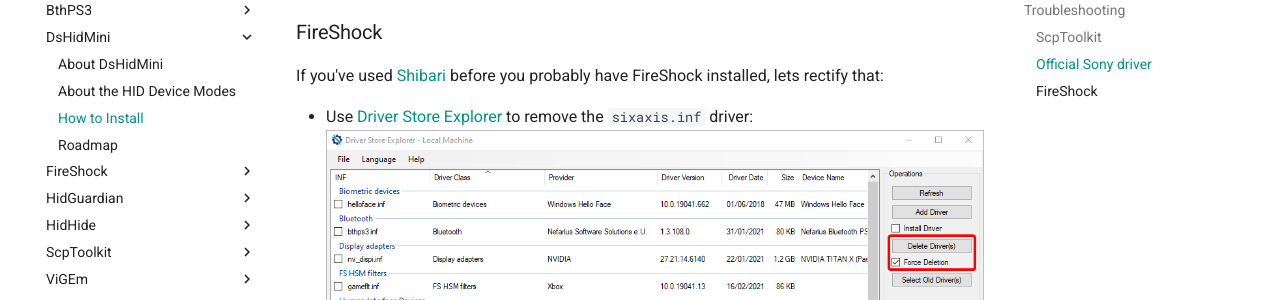
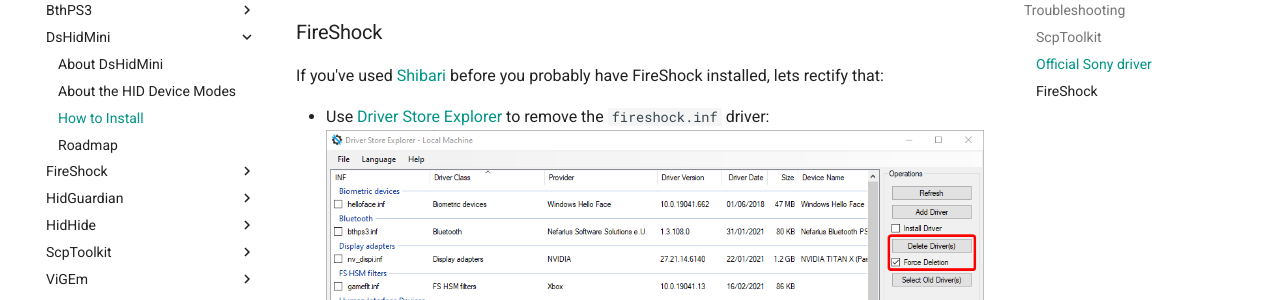
Before and after one commit to nefarius/ViGEm.github.io, an MkDocs documentation site: the page built from docs/projects/DsHidMini/How-to-Install.md, in a window 1280 px wide and 900 px high, scrolled down 7178 px. Shown: the part 152-452 px from the top of the window. Built offline with MkDocs 1.6.1 and Material for MkDocs 9.7.7, drawn with Linux system fonts in a browser that asks for light colours; comment, search, counter and statistics services are not loaded.

Commit message:
Typo fix

```diff
--- a/docs/projects/DsHidMini/How-to-Install.md
+++ b/docs/projects/DsHidMini/How-to-Install.md
@@ -60,7 +60,7 @@
 
 If you've used [Shibari](https://github.com/ViGEm/Shibari) before you probably have FireShock installed, lets rectify that:
 
-- Use [Driver Store Explorer](https://github.com/lostindark/DriverStoreExplorer/releases) to remove the `sixaxis.inf` driver:
+- Use [Driver Store Explorer](https://github.com/lostindark/DriverStoreExplorer/releases) to remove the `fireshock.inf` driver:
 ![EMS2RXFoc4.png](images/EMS2RXFoc4.png){: .glightbox }
 
 Done 🎉
```
